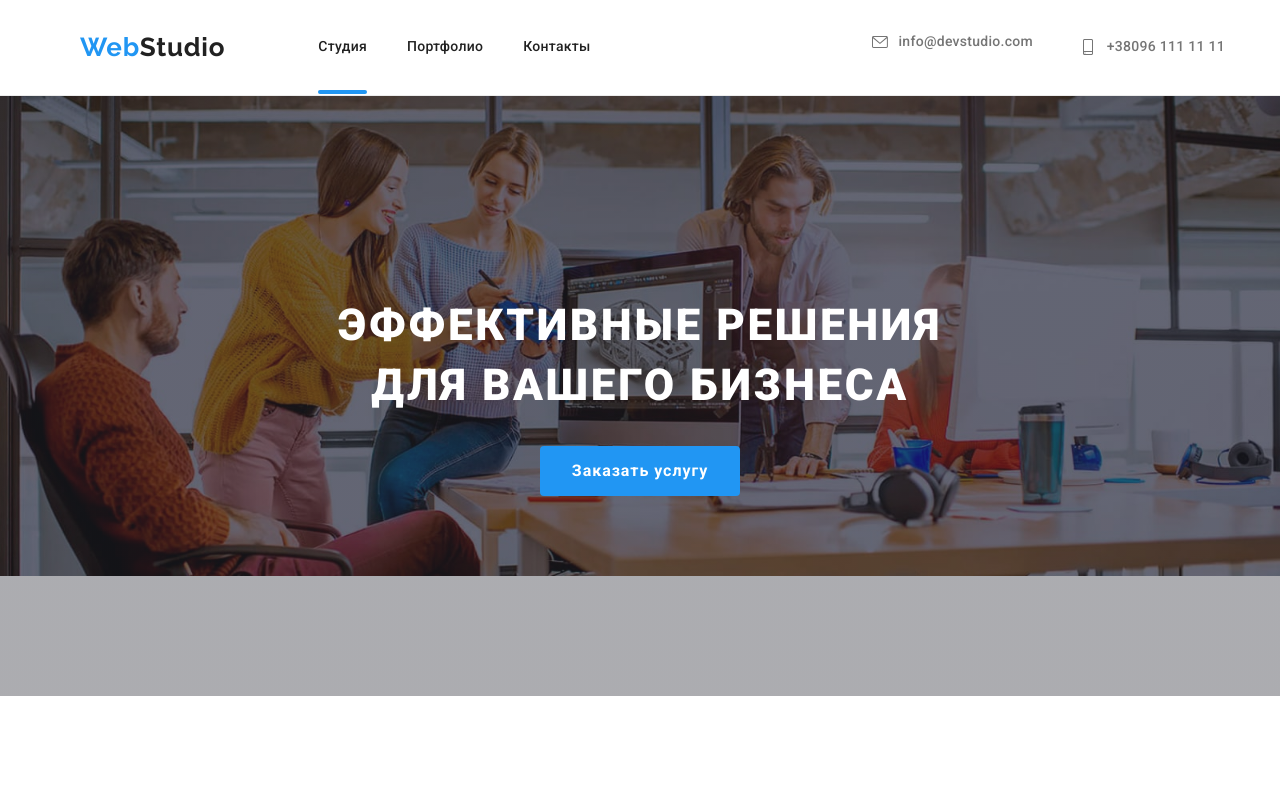
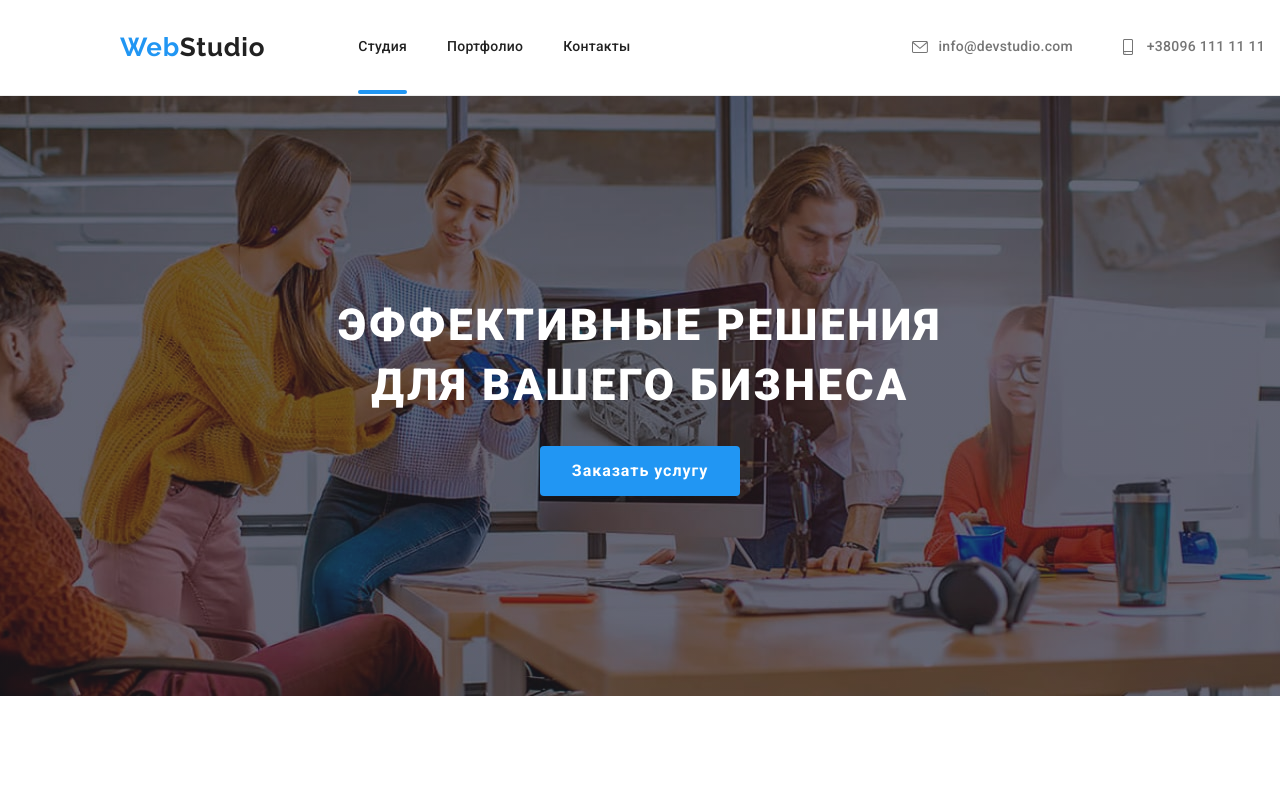
Before and after one commit to TanaBazhan/goit-markup-hw-08, a plain HTML site: page index.html in a window 1280 px wide. Shown: the top 787 px of the page. Drawn offline with nearby package versions, Linux system fonts and the light colour scheme.

Commit message:
Зробила правки

```diff
--- a/sass/layout/_customers.scss
+++ b/sass/layout/_customers.scss
@@ -1,7 +1,9 @@
 .container-customers {
   justify-content: center;
+  padding-top: 0;
   }
   .customers-tittle {
+    display: block;
     font-weight: bold;
     font-size: 36px;
     line-height: 1.17;
--- a/sass/layout/_features.scss
+++ b/sass/layout/_features.scss
@@ -51,7 +51,7 @@
     line-height: 1.14;
     letter-spacing: 0.03em;
     text-transform: uppercase;
-
+    text-align: start;
     color: var(--secondary-title-color);
     margin-bottom: 10px;
   }
--- a/sass/layout/_header.scss
+++ b/sass/layout/_header.scss
@@ -12,6 +12,7 @@
     width: 100%;
     justify-content: space-between;
     padding-left: 40px;
+    margin-right: 0;
   }
   .header-navigation {
     @media screen and (min-width: 768px) {
@@ -138,13 +139,13 @@
     @media screen and (min-width: 768px) {
       margin-left: auto;
     display: flex;
-
+    margin-bottom: 0;
     flex-direction: column;
     }
     @media screen and (min-width: 1200px) {
     margin-left: auto;
     display: flex;
-
+    margin-right: 0;
     flex-direction: row;
   }
   }
@@ -211,7 +212,7 @@
     font-size: 14px;
     line-height: 1.14;
     letter-spacing: 0.02em;
-
+   margin-bottom: 0;
     color: var(--main-text-color) ;
     width: 161px;
   justify-content: space-between;
--- a/sass/layout/_hero.scss
+++ b/sass/layout/_hero.scss
@@ -5,10 +5,14 @@
     background-size: 100%;
     padding-top: 118px;
   padding-bottom: 118px;
+  background-repeat: no-repeat;
+  background-size: cover;
+  background-position: center;
   }
   @media screen and (min-width: 768px) {
     background-image: linear-gradient(rgba(47, 48, 58, 0.4), rgba(47, 48, 58, 0.4)),  url( ../img/header1x-min.jpg) 1x, url(../img/header1x-min.jpg) 2x;
-    background-size: 100%;
+    background-size: cover;
+  background-position: center;
     background-repeat: no-repeat;
     padding-top: 118px;
   padding-bottom: 118px;
@@ -17,6 +21,9 @@
     background-image: linear-gradient(rgba(47, 48, 58, 0.4), rgba(47, 48, 58, 0.4)),  url(../img/fon-min.jpg);
     padding-top: 200px;
   padding-bottom: 200px;
+  background-repeat: no-repeat;
+  background-size: cover;
+  background-position: center;
   }
 }
 .hero__container {
--- a/sass/layout/_team.scss
+++ b/sass/layout/_team.scss
@@ -31,6 +31,7 @@ padding-top: 0;
     }
 }
 .team-title {
+  display: flex;
 @media screen and (min-width:480px) {
   display: inline-block;
   font-weight: bold;
```
Also changed, not shown: css/main.css, css/main.min.css, 2 other files.
